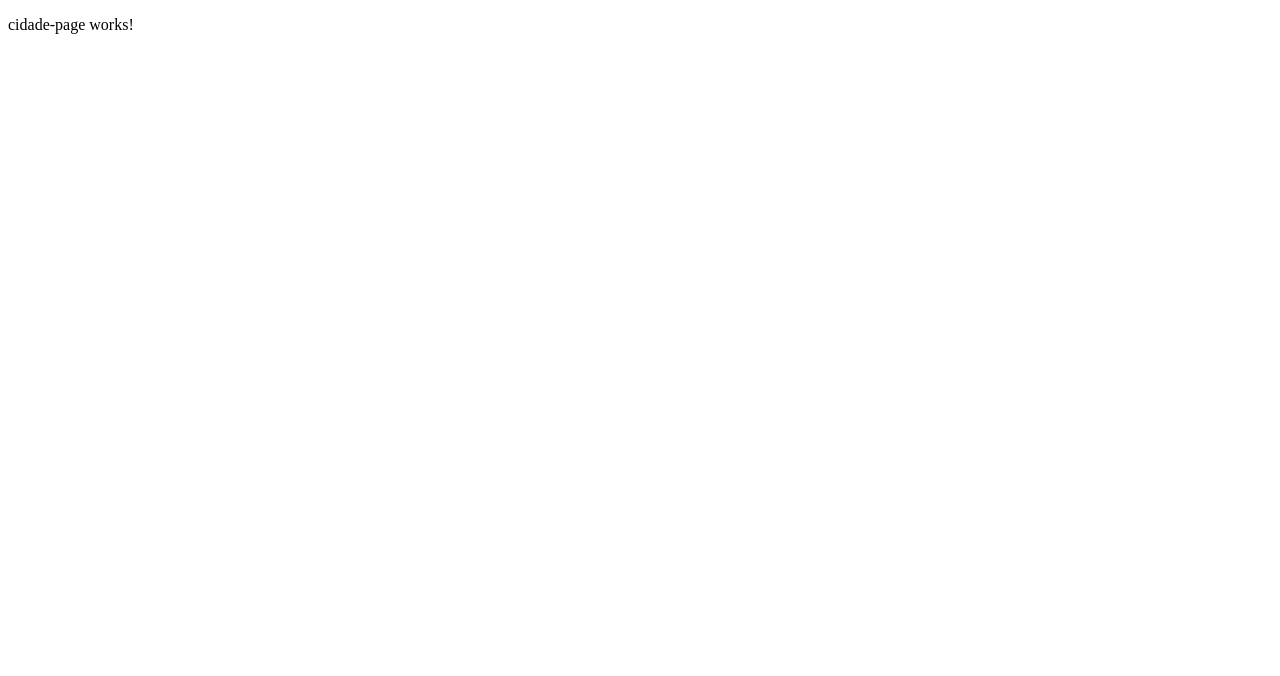
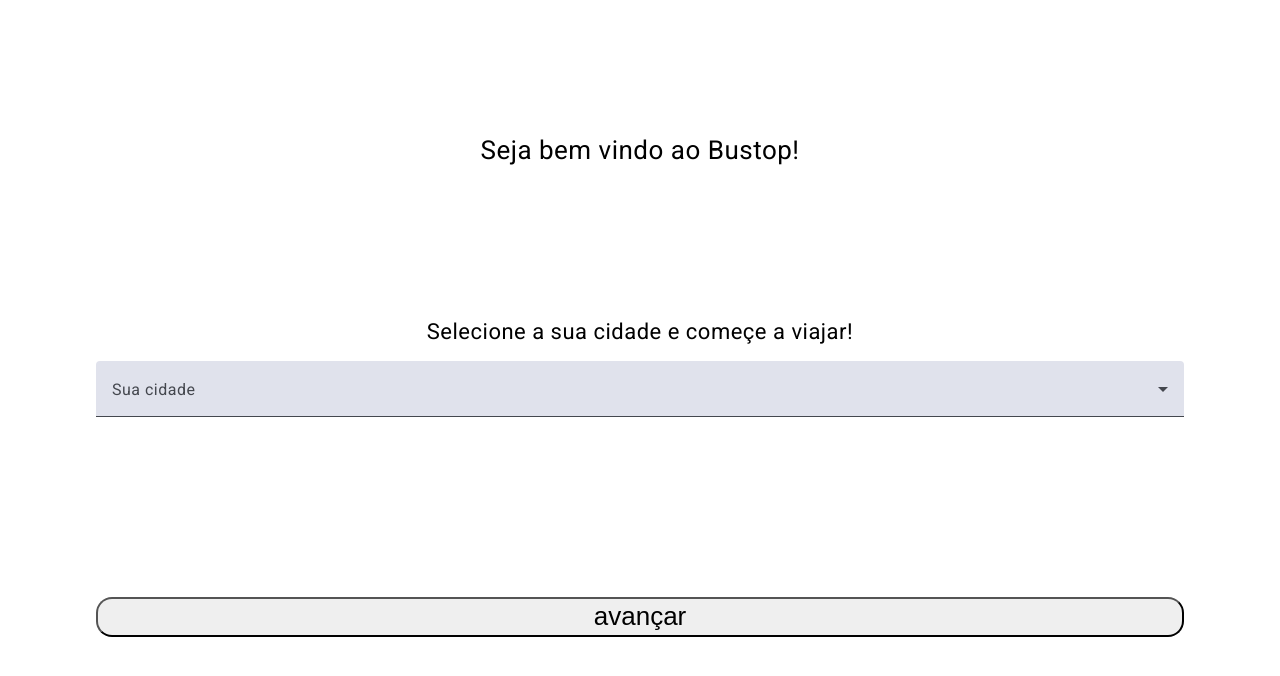
Before and after one commit to renato-presoto-dev/BuStop, an Angular app in the folder bustop-app/: page /cidade in a window 1280 px wide. Shown: the top 676 px of the page. Built offline with nearby package versions, Linux system fonts and the light colour scheme.

Commit message:
004: Pagina cidade estrutura básica

```diff
--- a/bustop-app/angular.json
+++ b/bustop-app/angular.json
@@ -27,6 +27,7 @@
               }
             ],
             "styles": [
+              "@angular/material/prebuilt-themes/azure-blue.css",
               "src/styles.css"
             ],
             "scripts": []
@@ -85,6 +86,7 @@
               }
             ],
             "styles": [
+              "@angular/material/prebuilt-themes/azure-blue.css",
               "src/styles.css"
             ],
             "scripts": []
--- a/bustop-app/package.json
+++ b/bustop-app/package.json
@@ -11,10 +11,12 @@
   "private": true,
   "dependencies": {
     "@angular/animations": "^18.2.0",
+    "@angular/cdk": "^18.2.14",
     "@angular/common": "^18.2.0",
     "@angular/compiler": "^18.2.0",
     "@angular/core": "^18.2.0",
     "@angular/forms": "^18.2.0",
+    "@angular/material": "^18.2.14",
     "@angular/platform-browser": "^18.2.0",
     "@angular/platform-browser-dynamic": "^18.2.0",
     "@angular/router": "^18.2.0",
--- a/bustop-app/src/app/app.config.ts
+++ b/bustop-app/src/app/app.config.ts
@@ -2,7 +2,8 @@
 import { provideRouter } from '@angular/router';
 
 import { routes } from './app.routes';
+import { provideAnimationsAsync } from '@angular/platform-browser/animations/async';
 
 export const appConfig: ApplicationConfig = {
-  providers: [provideZoneChangeDetection({ eventCoalescing: true }), provideRouter(routes)]
+  providers: [provideZoneChangeDetection({ eventCoalescing: true }), provideRouter(routes), provideAnimationsAsync()]
 };
--- a/bustop-app/src/app/pages/cidade-page/cidade-page.component.css
+++ b/bustop-app/src/app/pages/cidade-page/cidade-page.component.css
@@ -0,0 +1,35 @@
+.container{
+    height: 100%;
+    width: 100%;
+    display: flex;
+    align-items: center;
+
+    flex-direction: column;
+}
+.header{
+    display: flex;
+    align-items: center;
+    justify-content: center;
+    height: 40vh;
+    width: 100%;
+}
+.selecao{
+    display: flex;
+    flex-direction: column;
+    height: 60vh;
+    width: 85%;
+}
+.texto{
+    font-size: 26px;
+    text-align: center;
+}
+.subtexto{
+    font-size: 22px;
+    text-align: center;
+}
+.avancar{
+    border-radius: 1rem;
+    font-size: 26px;
+    height: 40px;
+    margin-top: 20vh;
+}
--- a/bustop-app/src/app/pages/cidade-page/cidade-page.component.html
+++ b/bustop-app/src/app/pages/cidade-page/cidade-page.component.html
@@ -1 +1,18 @@
-<p>cidade-page works!</p>
+<div class="container">
+    <div class="header">
+        <p class="texto">Seja bem vindo ao Bustop!</p>
+    </div>
+    <div class="selecao">
+        <p class="subtexto">Selecione a sua cidade e começe a viajar!
+        </p>
+        <mat-form-field>
+            <mat-label>Sua cidade</mat-label>
+              <mat-select>
+                  <mat-option value="one">Itapeva</mat-option>
+                  <mat-option value="two">Nova Campina</mat-option>
+              </mat-select>
+        </mat-form-field>
+            <button class="avancar">avançar</button>
+    </div>
+
+</div>
--- a/bustop-app/src/app/pages/cidade-page/cidade-page.component.ts
+++ b/bustop-app/src/app/pages/cidade-page/cidade-page.component.ts
@@ -1,9 +1,14 @@
 import { Component } from '@angular/core';
+import {ChangeDetectionStrategy} from '@angular/core';
+import {MatSelectModule} from '@angular/material/select';
+import {MatInputModule} from '@angular/material/input';
+import {MatFormFieldModule} from '@angular/material/form-field';
 
 @Component({
   selector: 'app-cidade-page',
   standalone: true,
-  imports: [],
+  imports: [ MatFormFieldModule, MatInputModule, MatSelectModule],
+  changeDetection: ChangeDetectionStrategy.OnPush,
   templateUrl: './cidade-page.component.html',
   styleUrl: './cidade-page.component.css'
 })
--- a/bustop-app/src/index.html
+++ b/bustop-app/src/index.html
@@ -6,8 +6,10 @@
   <base href="/">
   <meta name="viewport" content="width=device-width, initial-scale=1">
   <link rel="icon" type="image/x-icon" href="favicon.ico">
+  <link href="https://fonts.googleapis.com/css2?family=Roboto:wght@300;400;500&display=swap" rel="stylesheet">
+  <link href="https://fonts.googleapis.com/icon?family=Material+Icons" rel="stylesheet">
 </head>
-<body>
+<body class="mat-typography">
   <app-root></app-root>
 </body>
 </html>
--- a/bustop-app/src/styles.css
+++ b/bustop-app/src/styles.css
@@ -1 +1,4 @@
 /* You can add global styles to this file, and also import other style files */
+
+html, body { height: 100%; }
+body { margin: 0; font-family: Roboto, "Helvetica Neue", sans-serif; }
```
Also changed, not shown: 1 other file (tests, documents, lock files or other folders).
